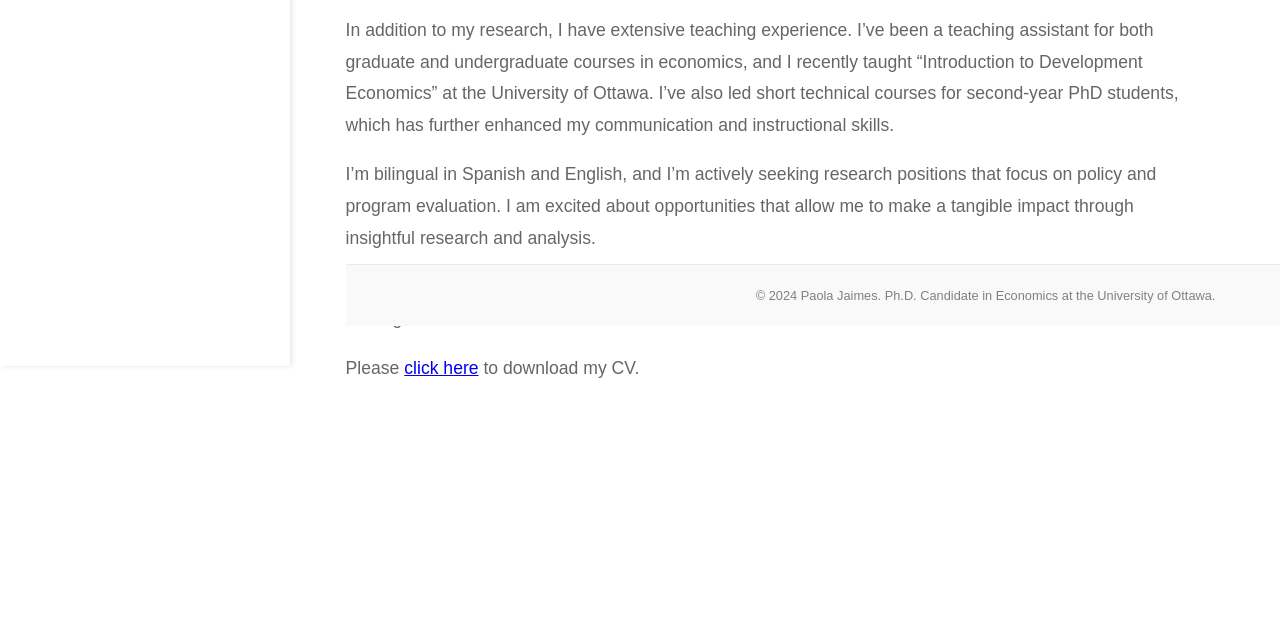
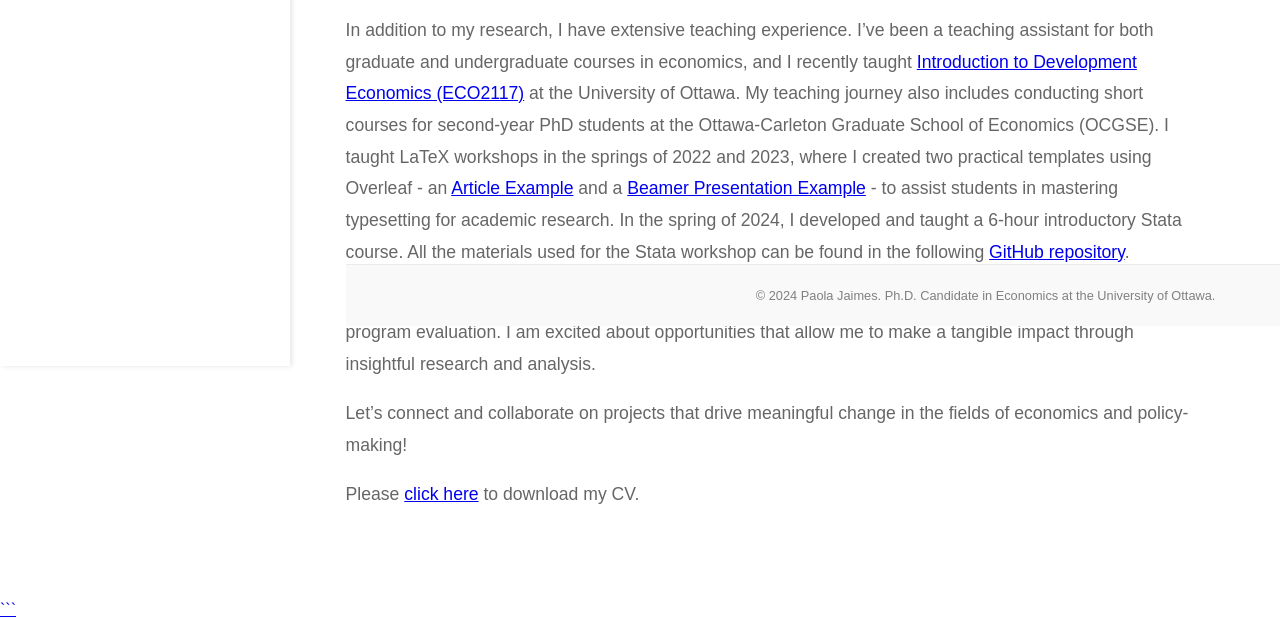
Before and after one commit to paolajaimes/paolajaimes.github.io, a plain HTML site: page index.html in a window 1280 px wide. Shown: the part 474-1093 px from the top of the page. Before the commit the page ends 948 px from the top, so only its background shows below. Drawn offline with Linux system fonts and the light colour scheme.

Commit message:
Update index.html

````diff
--- a/index.html
+++ b/index.html
@@ -7,6 +7,7 @@
     <meta name="description" content="Paola Jaimes Santamaria - PhD Candidate in Economics at the University of Ottawa. Specializing in development economics, economics of conflict, and natural resources.">
     <link rel="stylesheet" href="style.css">
     <link rel="stylesheet" href="https://cdnjs.cloudflare.com/ajax/libs/font-awesome/5.15.1/css/all.min.css">
+    <link href="https://fonts.googleapis.com/css2?family=Roboto:wght@400;700&display=swap" rel="stylesheet">
 </head>
 <body>
     <div class="navbar">
@@ -25,24 +26,24 @@
         </div>
     </div>
     <div class="main-content">
-        <!-- Updated About Me Section -->
+        <!-- About Me Section -->
         <div id="about" class="tab-content">
             <h2>About Me</h2>
             <p>Hello! I’m Paola Jaimes Santamaria, a Ph.D. candidate in Economics at the University of Ottawa, expecting to graduate in September 2024. Throughout my academic journey, I’ve conducted research in development economics, the economics of conflict, and natural resources. My work has examined the impact of financial aid programs on crime and the social effects of extractive industries in developing countries. This research has provided me with a deep understanding of the dynamics of resource distribution and its influence on conflict, offering valuable insights into economic and social challenges.</p>
 
             <p>Due to my research experience, I have developed advanced skills in data analysis, applied econometrics, and spatial data analysis using tools like Stata, R, and Python. I am also experienced in policy analysis and impact evaluation, which I am eager to apply to real-world problems and contribute to effective policy-making.</p>
 
-<p>In addition to my research, I have extensive teaching experience. I’ve been a teaching assistant for both graduate and undergraduate courses in economics, and I recently taught “Introduction to Development Economics” at the University of Ottawa. I’ve also led short technical courses for second-year PhD students, which has further enhanced my communication and instructional skills.</p>
+            <p>In addition to my research, I have extensive teaching experience. I’ve been a teaching assistant for both graduate and undergraduate courses in economics, and I recently taught <a href="https://catalogue.uottawa.ca/en/courses/eco/" target="_blank">Introduction to Development Economics (ECO2117)</a> at the University of Ottawa. My teaching journey also includes conducting short courses for second-year PhD students at the Ottawa-Carleton Graduate School of Economics (OCGSE). I taught LaTeX workshops in the springs of 2022 and 2023, where I created two practical templates using Overleaf - an <a href="https://www.overleaf.com/read/pqtnkngyypmm#434cf8" target="_blank">Article Example</a> and a <a href="https://www.overleaf.com/read/tcdfpycfhksp#6b261b" target="_blank">Beamer Presentation Example</a> - to assist students in mastering typesetting for academic research. In the spring of 2024, I developed and taught a 6-hour introductory Stata course. All the materials used for the Stata workshop can be found in the following <a href="https://github.com/paolajaimes/intro-stata-econ/tree/main" target="_blank">GitHub repository</a>.</p>
 
             <p>I’m bilingual in Spanish and English, and I’m actively seeking research positions that focus on policy and program evaluation. I am excited about opportunities that allow me to make a tangible impact through insightful research and analysis.</p>
 
             <p>Let’s connect and collaborate on projects that drive meaningful change in the fields of economics and policy-making!</p>
 
             <p>Please <a href="PaolaJaimes_CV.pdf" target="_blank">click here</a> to download my CV.</p>
-
         </div>
         <!-- End of About Me Section -->
 
+        <!-- Research Section -->
         <div id="research" class="tab-content">
             <h2>Research</h2>
             <p>My research primarily explores themes within Development Economics, Natural Resource and Environmental Economics, and Economics of Conflict. My supervisor is Professor <a href="https://aix1.uottawa.ca/~lhott3/" target="_blank">Louis Hotte</a> at the University of Ottawa.</p>
@@ -65,21 +66,22 @@
                 This paper examines the impact of unemployment benefits during the 2020 COVID-19 pandemic on violent crimes in the US. Utilizing state month data from the UCR and NIBRS datasets from the FBI, along with unemployment benefits data from the BLS, we explore how economic shocks to low-income families may influence homicide and assault rates. Our identification strategy relies on the fact that some states were much slower than others to send out unemployment supplements. The study includes a Bayesian game model of interpersonal loans and informal enforcement. You can find some fun simulations of a part of the model on my <a href="https://github.com/paolajaimes/GameTheory/blob/main/Zombie%20claims%20model.ipynb" target="_blank">GitHub</a>. The draft of this paper is available upon request.
             </p>
         </div>
+        <!-- End of Research Section -->
 
         <!-- Teaching Section -->
         <div id="teaching" class="tab-content">
           <h2>Teaching</h2>
-<p>In the Winter 2024 term, I taught <a href="https://catalogue.uottawa.ca/en/courses/eco/" target="_blank">Introduction to Development Economics (ECO2117)</a> at the University of Ottawa. My teaching journey also includes conducting short courses for second-year PhD students at the Ottawa-Carleton Graduate School of Economics (OCGSE). I taught LaTeX workshops in the springs of 2022 and 2023, where I created two practical templates using Overleaf - an <a href="https://www.overleaf.com/read/pqtnkngyypmm#434cf8" target="_blank">Article Example</a> and a <a href="https://www.overleaf.com/read/tcdfpycfhksp#6b261b" target="_blank">Beamer Presentation Example</a> - to assist students in mastering typesetting for academic research. In the spring of 2024, I developed and taught a 6-hour introductory Stata course. All the materials used for the Stata workshop can be found in the following <a href="https://github.com/paolajaimes/intro-stata-econ/tree/main" target="_blank">GitHub repository</a>.</p>
+          <p>In the Winter 2024 term, I taught <a href="https://catalogue.uottawa.ca/en/courses/eco/" target="_blank">Introduction to Development Economics (ECO2117)</a> at the University of Ottawa. My teaching journey also includes conducting short courses for second-year PhD students at the Ottawa-Carleton Graduate School of Economics (OCGSE). I taught LaTeX workshops in the springs of 2022 and 2023, where I created two practical templates using Overleaf - an <a href="https://www.overleaf.com/read/pqtnkngyypmm#434cf8" target="_blank">Article Example</a> and a <a href=“https://www.overleaf.com/read/tcdfpycfhksp#6b261b” target=”_blank”>Beamer Presentation Example - to assist students in mastering typesetting for academic research. In the spring of 2024, I developed and taught a 6-hour introductory Stata course. All the materials used for the Stata workshop can be found in the following GitHub repository.
 
                     <p>Additionally, I have served as a Teaching Assistant for multiple courses, emphasizing graduate-level subjects like Economics of Natural Resources and Advanced Microeconomic Theory, along with undergraduate courses such as Introduction to Environmental and Natural Resources Economics, Probability and Statistics, Financial Econometrics and Analysis of Economic and Social Data. These experiences have allowed me to support students in navigating complex topics and developing valuable academic skills.</p>
     </div>
     <!-- End of Teaching Section -->
 
-
     <footer>
         <p>&copy; 2024 Paola Jaimes. Ph.D. Candidate in Economics at the University of Ottawa.</p>
     </footer>
     <!-- End of Footer -->
+</div>
 
 <script>
     // JavaScript for handling the tab switching with smooth scrolling
@@ -101,5 +103,7 @@
     // Simulate click on About to show it by default
     document.querySelector('.navbar a').click();
 </script>
+
 </body>
 </html>
+```
````
Lines whose indentation alone changed are shown as unchanged.
